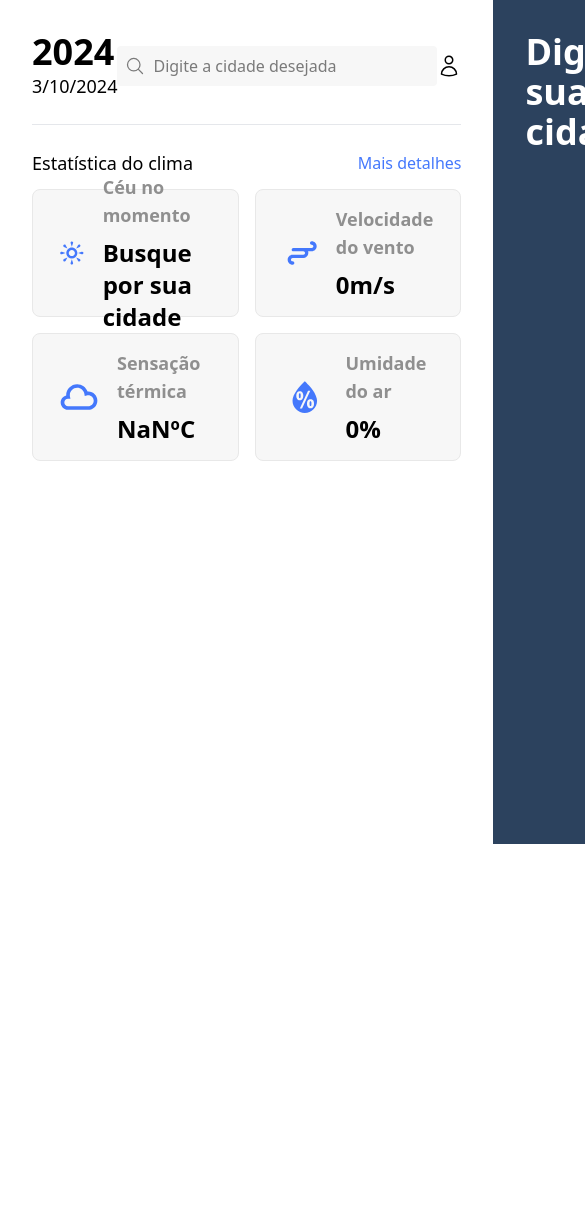
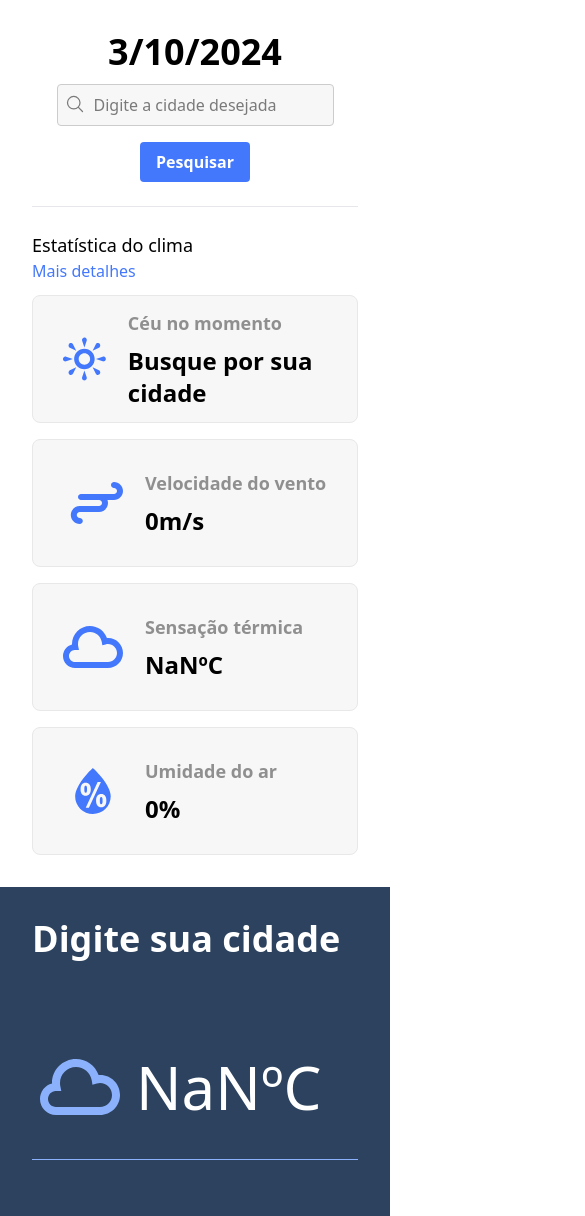
Before and after one commit to PauloDalberto/Weather, a Next.js app: page / in a window 390 px wide. Shown: the top 1216 px of the page, 585 px wide, since content can reach past the window. Before the commit the page ends 844 px from the top, so only its background shows below. Built offline with nearby package versions, Linux system fonts and the light colour scheme; no server answers.

Commit message:
feat: add responsivdade and finish

```diff
--- a/src/app/page.tsx
+++ b/src/app/page.tsx
@@ -9,38 +9,44 @@ import { WiHumidity } from "react-icons/wi";
 
 export default function Home() {
   const [weatherData, setWeatherData] = useState<WeatherDataProps | null>(null);
-  const { fullYear, fullDate } = GetDate()
+  const { fullYear, fullDate } = GetDate();
 
-  async function handleCity() {
-    const data = await FetchWeatherData();
-    setWeatherData(data)
+  async function handleCity(event: any) {
+    event.preventDefault();
+    const cityName = event.target.city.value;
+    const data = await FetchWeatherData(cityName);
+    setWeatherData(data);
   }
 
   return (
-    <main className="grid grid-cols-[2fr_1fr] ">
-      <section id="home" className="bg-white h-screen p-8">
-        <nav className="flex items-center justify-between">
-          <div>
-            <h1 className="text-4xl font-bold">{fullYear}</h1>
-            <h2 className="text-lg font-medium">{fullDate}</h2>
+    <main className="grid grid-cols-[2fr_1fr] h-screen max-lg:grid-cols-1">
+      <section id="home" className="bg-white h-screen max-lg:h-fit p-8">
+        <nav className="flex items-center justify-between max-sm:flex-col max-sm:gap-3">
+          <div className="max-sm:flex items-center gap-4">
+            <h1 className="text-4xl max-sm:hidden font-bold">{fullYear}</h1>
+            <h2 className="text-lg max-sm:text-4xl max-sm:font-bold font-medium">{fullDate}</h2>
           </div>
 
-          <div className="relative text-gray8 h-fit  focus-within:text-blue1">
+          <form className="relative text-gray8 h-fit  focus-within:text-blue1 flex items-center gap-4 max-[420px]:flex-col" onSubmit={handleCity}>
             <MagnifyingGlassIcon width={24} height={24} className="absolute top-2.5 w-5 h-5 left-2"/>
-            <input placeholder="Digite a cidade desejada" className="py-2 placeholder:text-gray8  text-black bg-gray2 rounded pl-9 pr-2 w-80 font-medium"/>
-          </div>
+            <input placeholder="Digite a cidade desejada" name="city" className="py-2 placeholder:text-gray8 border border-gray4 text-black bg-gray2 rounded pl-9 pr-2 w-80 font-medium max-sm:w-fit"/>
 
-          <UserIcon className="cursor-pointer" width={24} height={24} />
+            <div>
+              <button type="submit" className="bg-blue1 text-white font-bold py-2 px-4 rounded">Pesquisar</button>
+            </div>
+          </form>
+
+          <UserIcon className="cursor-pointer max-md:hidden" width={24} height={24} />
         </nav>
 
         <hr className="my-6"/>
 
-        <div className="flex flex-row items-center justify-between">
+        <div className="flex flex-row items-center justify-between  max-[420px]:flex-col max-[420px]:items-start">
           <h2 className="font-medium text-lg">Estatística do clima</h2>
           <a href="https://google.com" className="text-blue1 font-medium">Mais detalhes</a>
         </div>
 
-        <div className="grid grid-cols-2 mt-3 gap-4">
+        <div className="grid grid-cols-2 mt-3 gap-4 max-sm:grid-cols-1">
           <div className="w-full bg-gray2 border-gray3 border rounded-lg flex items-center px-6 py-2 gap-4 h-32">
             <TiWeatherSunny  size={72} className="text-blue1"/>
 
@@ -64,7 +70,7 @@ export default function Home() {
 
             <div className="flex flex-col gap-2">
               <span className="text-gray7  text-lg font-bold">Sensação térmica</span>
-              <p className="text-2xl font-bold text-black">{Number((weatherData?.main.feels_like as number) - 273.15).toFixed(2)}ºC</p>
+              <p className="text-2xl font-bold text-black">{Number((weatherData?.main.feels_like as number) - 273.15).toFixed(1)}ºC</p>
             </div>
           </div>
 
@@ -79,15 +85,18 @@ export default function Home() {
         </div>
       </section>
 
-      <section id='weather' className="bg-backgroundBlue h-screen p-8">
-        <div className="flex justify-between items-center">
-          <div>
-            <h1 className="text-4xl text-white font-bold">{ weatherData?.name ? weatherData?.name : 'Digite sua cidade'}</h1>
-            <h2 className="text-lg text-gray5 font-medium">{weatherData?.sys.country}</h2>
-          </div>
+      <section id='weather' className="bg-backgroundBlue h-screen p-8 max-lg:h-[100%]">
+        <div>
+          <h1 className="text-4xl text-white font-bold">{ weatherData?.name ? weatherData?.name : 'Digite sua cidade'}</h1>
+          <h2 className="text-lg text-gray5 font-medium">{weatherData?.sys.country}</h2>
+        </div>
 
-          <button onClick={handleCity} className="w-10 h-10 bg-green-800">teste</button>
+        <div className="flex items-center mt-20 gap-2">
+          <TiWeatherCloudy  size={96} className="text-blueLight1 "/>
+          <h1 className="text-white text-6xl">{Number((weatherData?.main.temp as number) - 273.15).toFixed(1)}ºC</h1>
         </div>
+
+        <hr className="my-6 border-blueLight1"/>
       </section>
     </main>
   );
--- a/src/services/api.ts
+++ b/src/services/api.ts
@@ -1,8 +1,7 @@
 const apiKey = process.env.NEXT_PUBLIC_API_KEY
-const url = `https://api.openweathermap.org/data/2.5/weather?q=nova prata do iguaçu&APPID=${apiKey}&lang=pt_BR`;
 
-
-export const FetchWeatherData = async (): Promise<WeatherDataProps> => {
+export const FetchWeatherData = async (city: string): Promise<WeatherDataProps> => {
+  const url = `https://api.openweathermap.org/data/2.5/weather?q=${city}&APPID=${apiKey}&lang=pt_BR`;
   const response = await fetch(url);
   const result = await response.json();
   return result;
--- a/tailwind.config.ts
+++ b/tailwind.config.ts
@@ -27,7 +27,7 @@ const config: Config = {
         black: "#000",
         blue1: "#4478FC",
         blueDark1: "#2A4980",
-        blueLight1: "#5575AA"
+        blueLight1: "#8CB1FC"
       },
     },
   },
```
